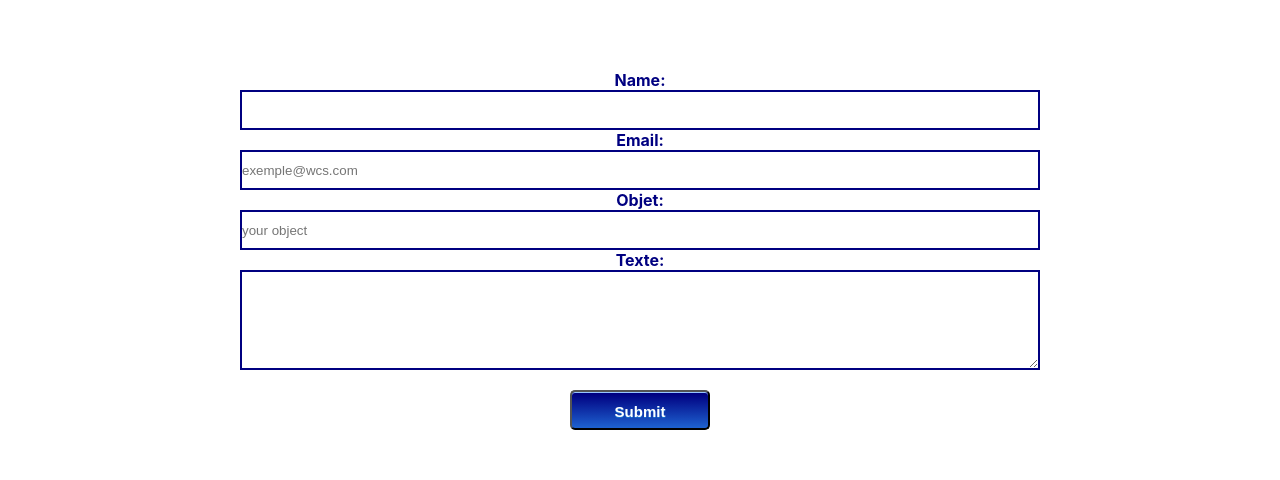
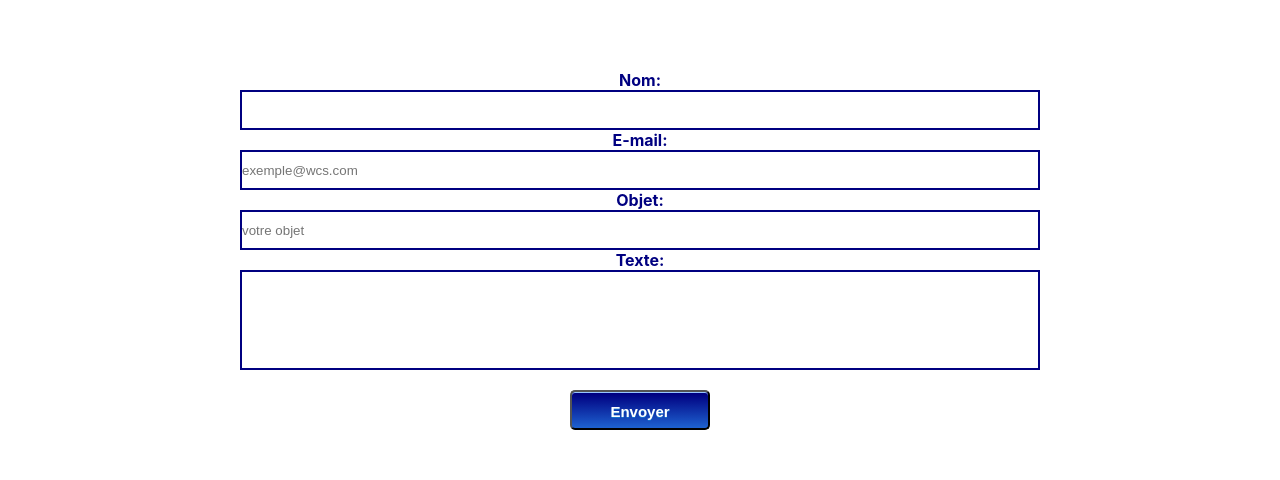
Before and after one commit to thomas37000/nts-js-202009-p2-culture, a React (Create React App) app: page /contact in a window 1280 px wide. Shown: the part 449-929 px from the top of the page. Built offline with nearby package versions, Linux system fonts and the light colour scheme; no server answers.

Commit message:
Correction des issues remontées par nos collègues

```diff
--- a/src/components/Form.jsx
+++ b/src/components/Form.jsx
@@ -19,7 +19,9 @@ const DIV = styled.div`
     width: 300px;
     border: 2px solid navy;
     margin-bottom: 20px;
+    resize: none;
   }
+
   input {
     height: 40px;
     width: 300px;
@@ -106,6 +108,7 @@ class Form extends Component {
     this.handleSubmit = this.handleSubmit.bind(this);
   }
 
+  // eslint-disable-next-line class-methods-use-this
   handleSubmit(e) {
     e.preventDefault();
   }
@@ -119,7 +122,7 @@ class Form extends Component {
     return (
       <DIV className="formContact">
         <form onSubmit={this.handleSubmit}>
-          <label htmlFor="name">Name:</label>
+          <label htmlFor="name">Nom:</label>
           <input
             type="text"
             name="name"
@@ -127,7 +130,7 @@ class Form extends Component {
             value={name}
             onChange={this.handleChange}
           />
-          <label htmlFor="Email">Email:</label>
+          <label htmlFor="Email">E-mail:</label>
           <input
             type="text"
             placeholder="exemple@wcs.com"
@@ -138,7 +141,7 @@ class Form extends Component {
           <label htmlFor="objet">Objet:</label>
           <input
             type="text"
-            placeholder="your object"
+            placeholder="votre objet"
             onChange={this.handleChange}
             name="objet"
             value={objet}
@@ -153,7 +156,7 @@ class Form extends Component {
             cols="30"
           />
           <button type="button" onClick={this.handleSubmit}>
-            Submit
+            Envoyer
           </button>
         </form>
       </DIV>
--- a/src/components/RightNav.jsx
+++ b/src/components/RightNav.jsx
@@ -26,7 +26,7 @@ const Slideburger = styled.ul`
     transform: ${({ open }) => (open ? 'translateX(0)' : 'translateX(100%)')};
     top: 0;
     right: 0;
-    height: 60vh;
+    height: 40vh;
     width: 300px;
     padding-top: 5.5rem;
     transition: transform 0.3s ease-in-out;
```
